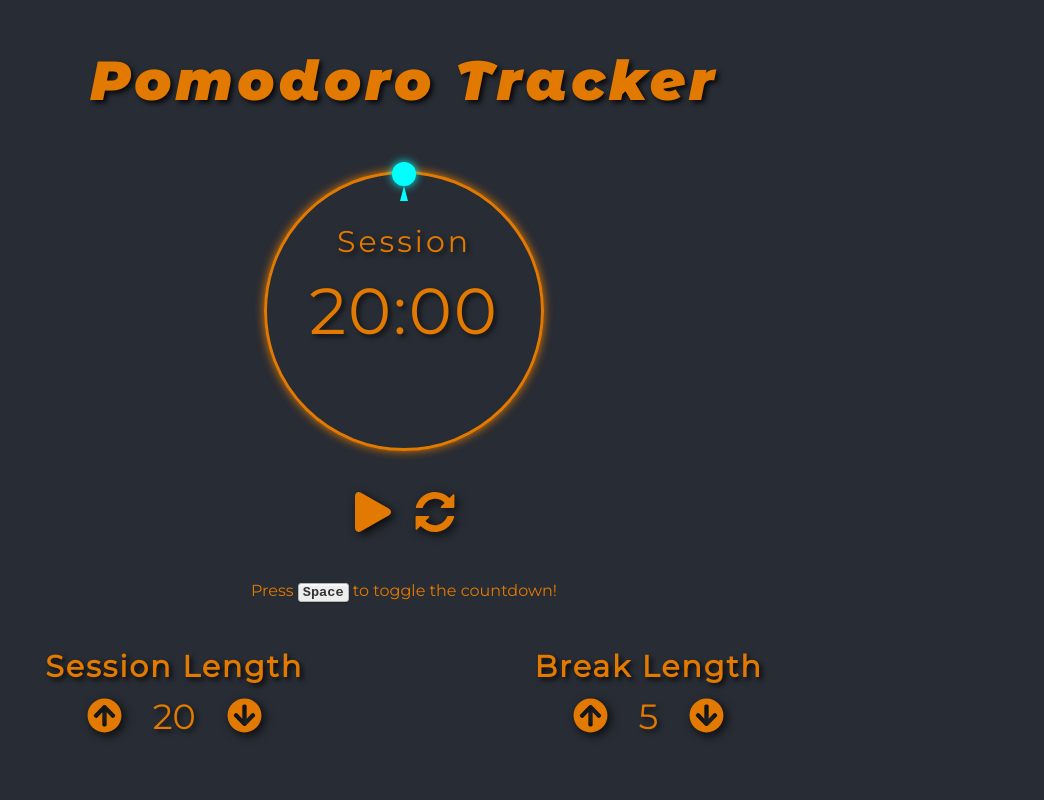
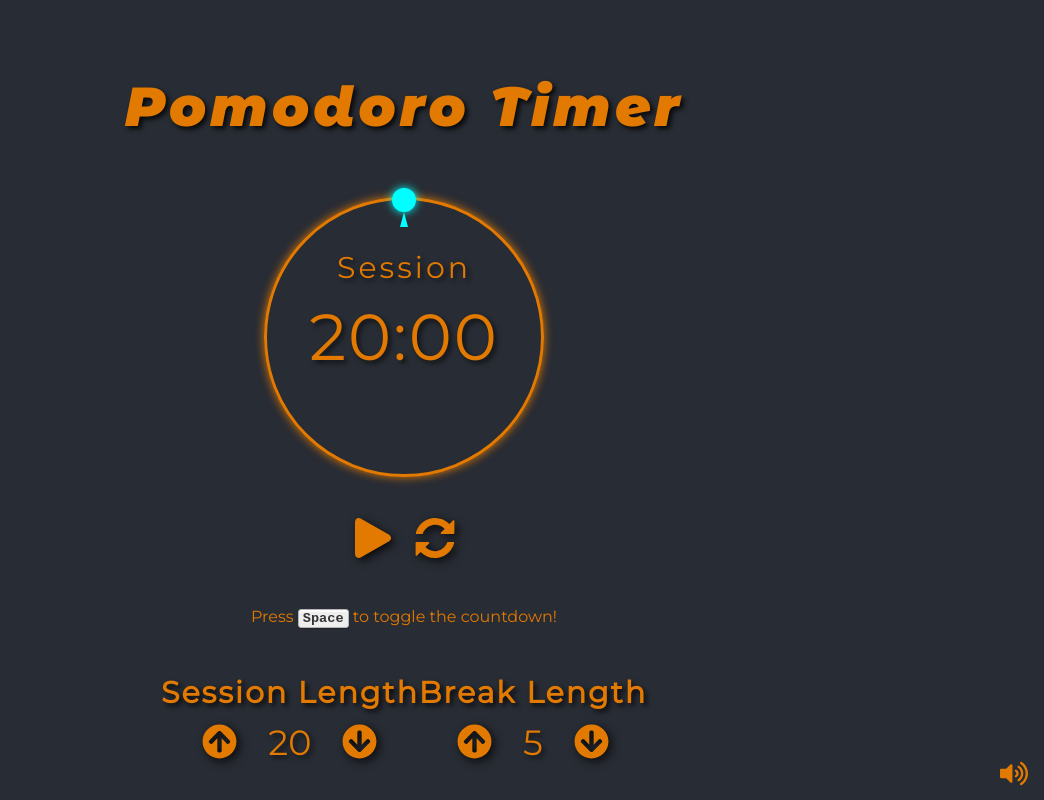
Before and after one commit to ianto3/pomodoro, a React (Create React App) app: page / in a window 1280 px wide. Shown: the whole page, without its empty margins (236-1280 px from the left). Built offline with nearby package versions, Linux system fonts and the light colour scheme.

Commit message:
Added mute button and a dynamic title

```diff
--- a/public/index.html
+++ b/public/index.html
@@ -14,7 +14,7 @@
   <link
     href="https://fonts.googleapis.com/css2?family=Montserrat&family=Montserrat+Alternates:ital,wght@1,900&display=swap"
     rel="stylesheet" crossorigin="anonymous">
-  <title>Pomodoro-React</title>
+  <title>Pomodoro Timer</title>
 </head>
 
 <body>
--- a/src/App.css
+++ /dev/null
@@ -1,5 +0,0 @@
-/* .App {
-  height: 100vh;
-  width: 100vw;
-  color: #e27900;
-} */
--- a/src/App.js
+++ b/src/App.js
@@ -1,7 +1,6 @@
 import React, { useState } from 'react';
 import SetTimer from "./components/SetTimer";
 import Timer from "./components/Timer";
-import './App.css';
 
 
 function App() {
@@ -10,7 +9,6 @@ function App() {
   const [breakLength, setBreakLength] = useState(5);
   const [timerIsRunning, setTimerIsRunning] = useState(false);
 
-  // Time setting handlers
   const addSessionLength = () => {
     if (sessionLength < 60) {
       setSessionLength(prevLength => prevLength + 1);
@@ -43,10 +41,10 @@ function App() {
   }
 
   return (
-    <>
+    <div className="App">
       <header className="container">
         <h1>
-          Pomodoro Tracker
+          Pomodoro Timer
         </h1>
       </header>
 
@@ -65,7 +63,7 @@ function App() {
           </div>
         </div>
       </main>
-    </>
+    </div>
   );
 }
 
--- a/src/components/Timer.js
+++ b/src/components/Timer.js
@@ -12,11 +12,11 @@ const Timer = ({ sessionLength, breakLength, isTimerRunning }) => {
     const [seconds, setSeconds] = useState(0);
     const [phase, setPhase] = useState(sessionTime);
     const [totalDeg, setTotalDeg] = useState(0);
-
+    const [mute, setMute] = useState(false);
     const [audio] = useState(new Audio(process.env.PUBLIC_URL + "/assets/sounds/alarm.mp3"));
 
 
-    // Add 0 before digit if needed for display
+    // Add 0 before digit if needed for display.
     const pad = (num) => {
         return num < 10 ? "0" + num : num;
     }
@@ -35,14 +35,14 @@ const Timer = ({ sessionLength, breakLength, isTimerRunning }) => {
             timerIndicator.style.transform = `rotate(${totalDeg + newDegPosition}deg)`;
         }
 
-        // Keep adding degrees to avoid counterclockwise animation to reset degrees each turn
+        // Keep adding degrees to avoid counterclockwise animation to reset degrees each turn.
         if (minutes === 0 && seconds === 0) {
             setTotalDeg(prevTotalDeg => prevTotalDeg + 360);
         }
     }
 
 
-    // Toggle play with spacebar
+    // Toggle play with spacebar.
     const keypress = (ev) => {
         if (ev.key === " ") {
             setPlay(!play);
@@ -57,14 +57,15 @@ const Timer = ({ sessionLength, breakLength, isTimerRunning }) => {
     })
 
 
-    // Control deactivation of timer settings while running countdown
+    // Control deactivation of timer settings controls while running countdown.
     useEffect(() => {
         if (play) {
             isTimerRunning(true);
+            // Enable timer pulse animation
             timerIndicator.classList.add("active");
         } else {
             isTimerRunning(false);
-            // Condition avoids error on loading component since element is null at mount
+            // Condition avoids error on loading component since element is null at mount.
             if (timerIndicator) {
                 timerIndicator.classList.remove("active");
             }
@@ -72,7 +73,17 @@ const Timer = ({ sessionLength, breakLength, isTimerRunning }) => {
     }, [play, isTimerRunning, timerIndicator])
 
 
-    // Handle dynamic changes to settings
+    // Reflects time in title while running
+    useEffect(() => {
+        if (play) {
+            document.title = `Pomodoro: ${pad(minutes)}:${pad(seconds)}`
+        } else {
+            document.title = "Pomodoro Timer"
+        }
+    }, [play, minutes, seconds]);
+
+
+    // Handle dynamic changes to settings.
     useEffect(() => {
         if (phase === sessionTime) {
             setMinutes(sessionLength);
@@ -88,7 +99,6 @@ const Timer = ({ sessionLength, breakLength, isTimerRunning }) => {
     }, [breakLength, phase])
 
 
-    // Counter funcionality
     const counter = () => {
         if (seconds === 0) {
             if (minutes > 0) {
@@ -102,7 +112,9 @@ const Timer = ({ sessionLength, breakLength, isTimerRunning }) => {
                     setPhase(sessionTime);
                     setMinutes(sessionLength);
                 }
-                audio.play();
+                if (!mute) {
+                    audio.play();
+                }
             }
         } else {
             setSeconds(prevSec => prevSec - 1);
@@ -112,7 +124,7 @@ const Timer = ({ sessionLength, breakLength, isTimerRunning }) => {
 
     useInterval(counter, play ? 1000 : null);
 
-    // Handle timer reset
+    // Handle timer reset.
     const reset = () => {
         setPlay(false);
         setPhase(sessionTime);
@@ -144,6 +156,9 @@ const Timer = ({ sessionLength, breakLength, isTimerRunning }) => {
             <p className="key-instructions">
                 Press <kbd>Space</kbd> to toggle the countdown!
             </p>
+            <button className="mute-btn" onClick={() => setMute(!mute)}>
+                <img src={process.env.PUBLIC_URL + `/assets/icons/${mute ? "volume-off" : "volume-on"}.svg`} alt={mute ? "Sound muted" : "Sound on"} />
+            </button>
 
         </>
     )
--- a/src/index.css
+++ b/src/index.css
@@ -4,15 +4,15 @@
   --aquargb: 0, 255, 255;
 }
 
-html {
-  font-size: 62.5%;
-  box-sizing: border-box;
-}
-
 *,
 *::before,
 *::after {
   box-sizing: inherit;
+}
+
+html {
+  font-size: 62.5%;
+  box-sizing: border-box;
 }
 
 body {
@@ -37,7 +37,7 @@ h1 {
   font-family: 'Montserrat Alternates', sans-serif;
   font-style: italic;
   font-weight: 900;
-  font-size: 4rem;
+  font-size: 3rem;
   text-shadow: 3px 3px 5px rgba(0, 0, 0, 0.8);
   text-align: center;
   letter-spacing: 0.4rem;
@@ -63,6 +63,7 @@ h3 {
   }
 }
 
+/* Keyboard key */
 kbd {
   background-color: #eee;
   border-radius: 3px;
@@ -80,6 +81,10 @@ kbd {
 .App {
   height: 100vh;
   width: 100vw;
+  display: flex;
+  flex-direction: column;
+  justify-content: center;
+  align-items: center;
 }
 
 .container{
@@ -89,7 +94,7 @@ kbd {
 @media only screen and (min-width: 48em) {
   .container{
     max-width: 120rem;
-    margin: auto;
+    margin: 0 auto;
     /* padding: 5rem; */
   }
 }
@@ -122,8 +127,6 @@ kbd {
   top: 1.2rem;
   margin-left: auto;
   margin-right: auto;
-  /* left: 0; */
-  /* right: 0; */
   content: "";
   height: 2rem;
   width: 0.5rem;
@@ -143,9 +146,15 @@ kbd {
 }
 
 .time{
-  font-size: 6.5rem;
+  font-size: 5rem;
   text-shadow: 3px 3px 5px rgba(0, 0, 0, 0.6);
   letter-spacing: 0.2rem;
+}
+
+@media only screen and (min-width: 48em) {
+  .time{
+    font-size: 6.5rem;
+  }
 }
 
 .time.final-countdown {
@@ -203,7 +212,6 @@ kbd {
 }
 
 .timer-btns button {
-  /* width: 4.5rem; */
   background-color: transparent;
   border: none;
   transition: all 0.3s ease-in-out;
@@ -243,6 +251,16 @@ kbd {
   .key-instructions{
     display: block;
   }
+}
+
+.mute-btn{
+  position: absolute;
+  margin: 1rem;
+  bottom: 0;
+  right: 0;
+  width: 4rem;
+  background-color: transparent;
+  border: transparent;
 }
 
 .settings-controllers{
```
Also changed, not shown: public/assets/icons/volume-off.svg (added), public/assets/icons/volume-on.svg (added).
